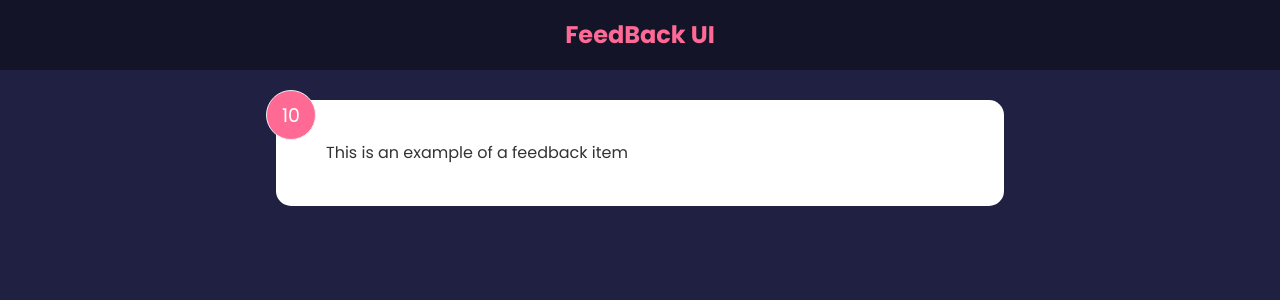
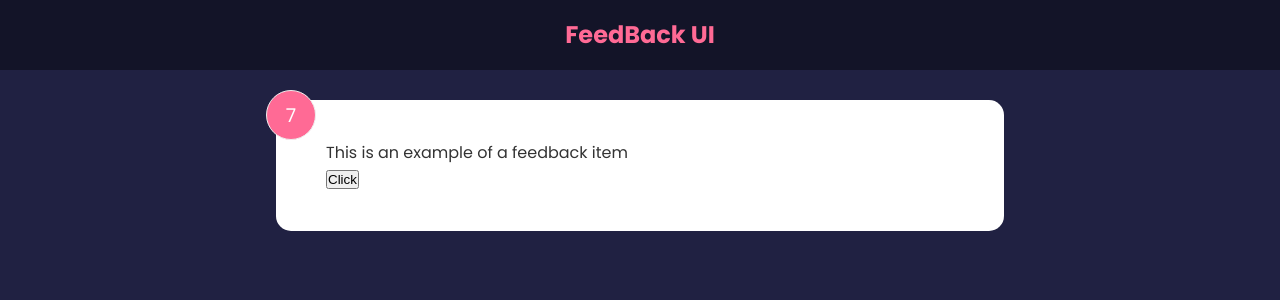
Before and after one commit to Elshaman/feedback-react-app, a React (Create React App) app: page / in a window 1280 px wide. Shown: the top 300 px of the page. Built offline with nearby package versions, Linux system fonts and the light colour scheme.

Commit message:
useState Hook

```diff
--- a/src/componentes/FeedbackItem.jsx
+++ b/src/componentes/FeedbackItem.jsx
@@ -1,12 +1,25 @@
+import {useState} from 'react'
+
+
 function FeedbackItem() {
-  return (
+    const [rating, setRating] = useState(7)
+    const [text, setText] = useState('This is an example of a feedback item')
+
+    const handleClick  = () =>{
+        setRating(10)
+    }
+
+    return (
     <div className="card">
         <div className="num-display">
-            10
+            {rating}
         </div>
         <div className="text-display">
-            This is an example of a feedback item
+            {text}
         </div>
+        <button onClick={ handleClick }>
+            Click
+        </button>
     </div>
   )
 }
```
